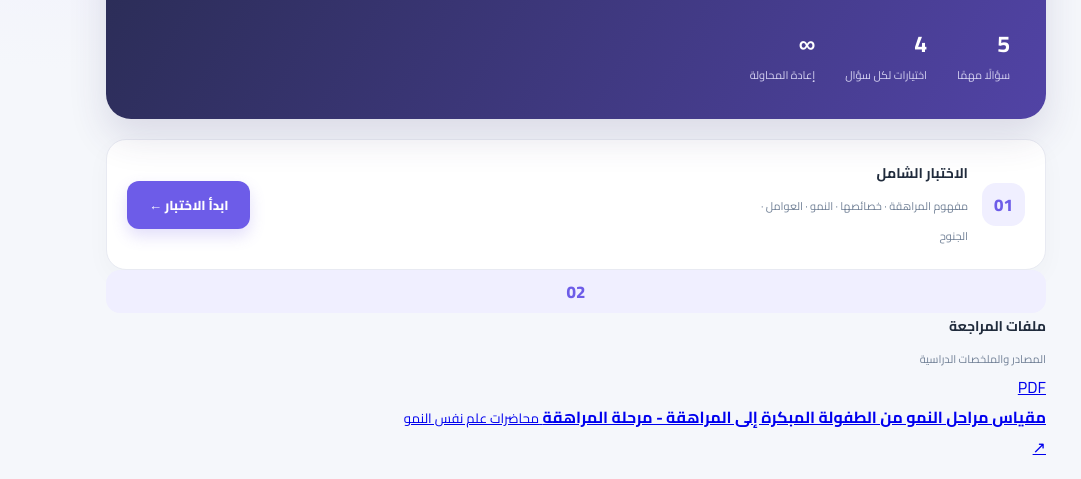
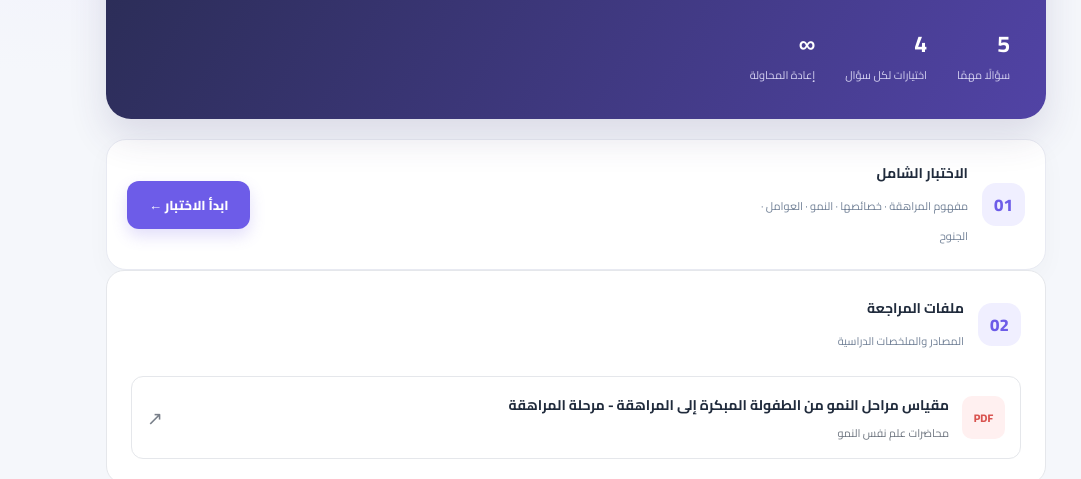
Before and after one commit to ChadhaBrahmi/Psychology-Quizes, a plain HTML site: page index.html in a window 1280 px wide. Shown: the part 347-826 px from the top of the page, without its empty margins (64-1145 px from the left). Drawn offline with Linux system fonts and the light colour scheme.

Commit message:
style.css
Added styles for homepage layout and PDF section.

```diff
--- a/style.css
+++ b/style.css
@@ -64,3 +64,94 @@ footer{text-align:center;color:#a0a7b5;font-size:11px;padding:35px 0 5px}
 .single-test{margin-top:20px;background:#fff;border:1px solid var(--line);border-radius:20px;padding:20px;display:flex;align-items:center;justify-content:space-between;gap:16px;box-shadow:0 8px 25px #26324a08}
 .single-test>div{display:flex;align-items:center;gap:14px}.single-test .primary-button{white-space:nowrap}
 @media(max-width:560px){.single-test{align-items:stretch;flex-direction:column}.single-test .primary-button{width:100%}}
+
+/* Homepage layout */
+
+.home-grid {
+    display: grid;
+    grid-template-columns: 1fr 1fr;
+    gap: 20px;
+    align-items: stretch;
+    margin-top: 25px;
+}
+
+/* PDF section */
+
+.pdf-section {
+    padding: 24px;
+    border: 1px solid var(--border-color, #e5e7eb);
+    border-radius: 18px;
+    background: var(--card-bg, #ffffff);
+}
+
+.pdf-heading {
+    display: flex;
+    align-items: center;
+    gap: 14px;
+    margin-bottom: 22px;
+}
+
+.pdf-list {
+    display: flex;
+    flex-direction: column;
+    gap: 12px;
+}
+
+.pdf-item {
+    display: flex;
+    align-items: center;
+    gap: 13px;
+    padding: 15px;
+    border: 1px solid var(--border-color, #e5e7eb);
+    border-radius: 12px;
+    text-decoration: none;
+    color: inherit;
+    transition: 0.2s ease;
+}
+
+.pdf-item:hover {
+    transform: translateY(-2px);
+    border-color: var(--primary-color, #777);
+}
+
+.pdf-icon {
+    display: flex;
+    align-items: center;
+    justify-content: center;
+    min-width: 43px;
+    height: 43px;
+    border-radius: 10px;
+    background: #fff0f0;
+    color: #d9534f;
+    font-size: 11px;
+    font-weight: 800;
+}
+
+.pdf-info {
+    display: flex;
+    flex-direction: column;
+    gap: 5px;
+    flex: 1;
+}
+
+.pdf-info strong {
+    font-size: 14px;
+}
+
+.pdf-info small {
+    font-size: 11px;
+    opacity: 0.65;
+}
+
+.pdf-arrow {
+    font-size: 19px;
+    opacity: 0.6;
+}
+
+/* Responsive */
+
+@media (max-width: 750px) {
+    .home-grid {
+        grid-template-columns: 1fr;
+    }
+}
```
